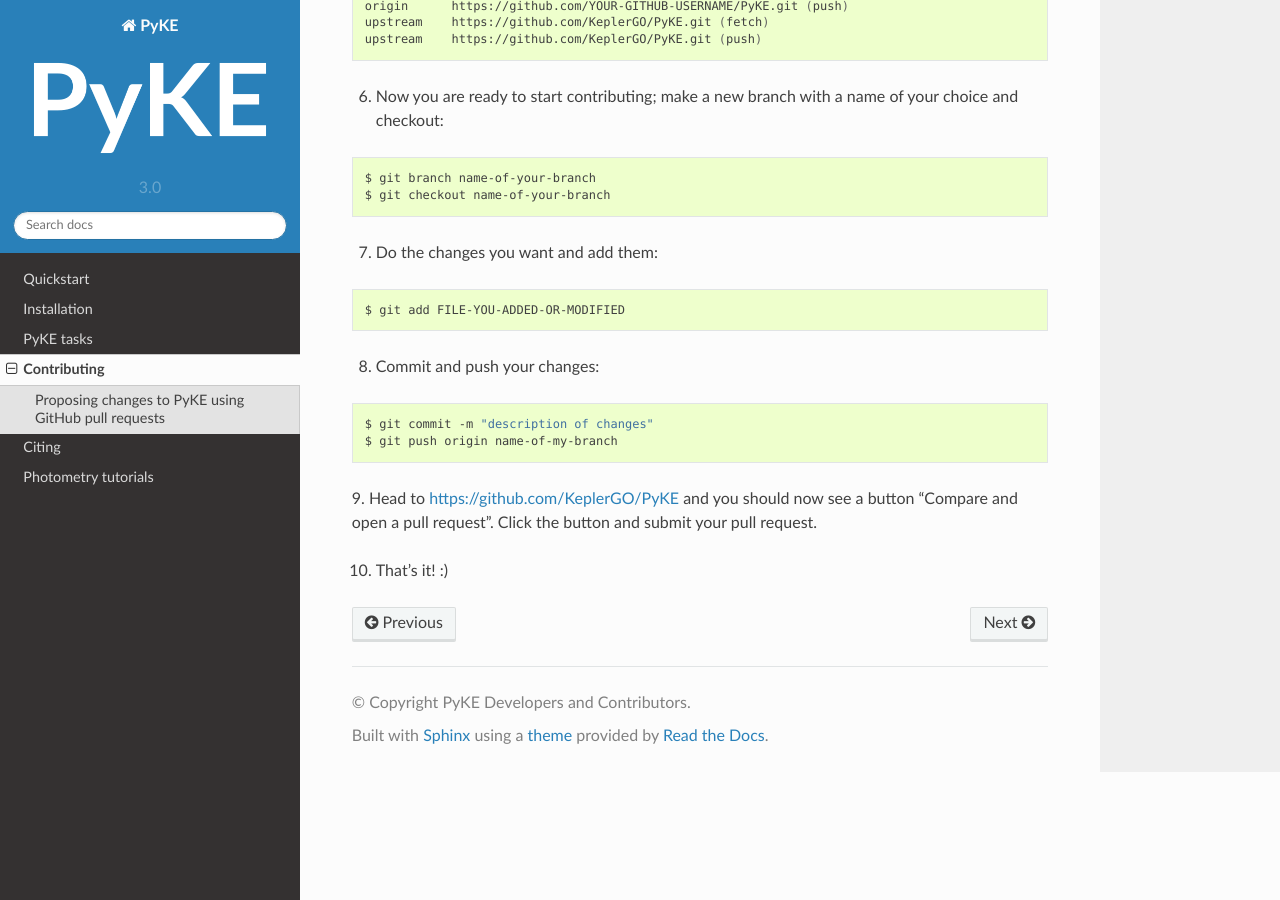
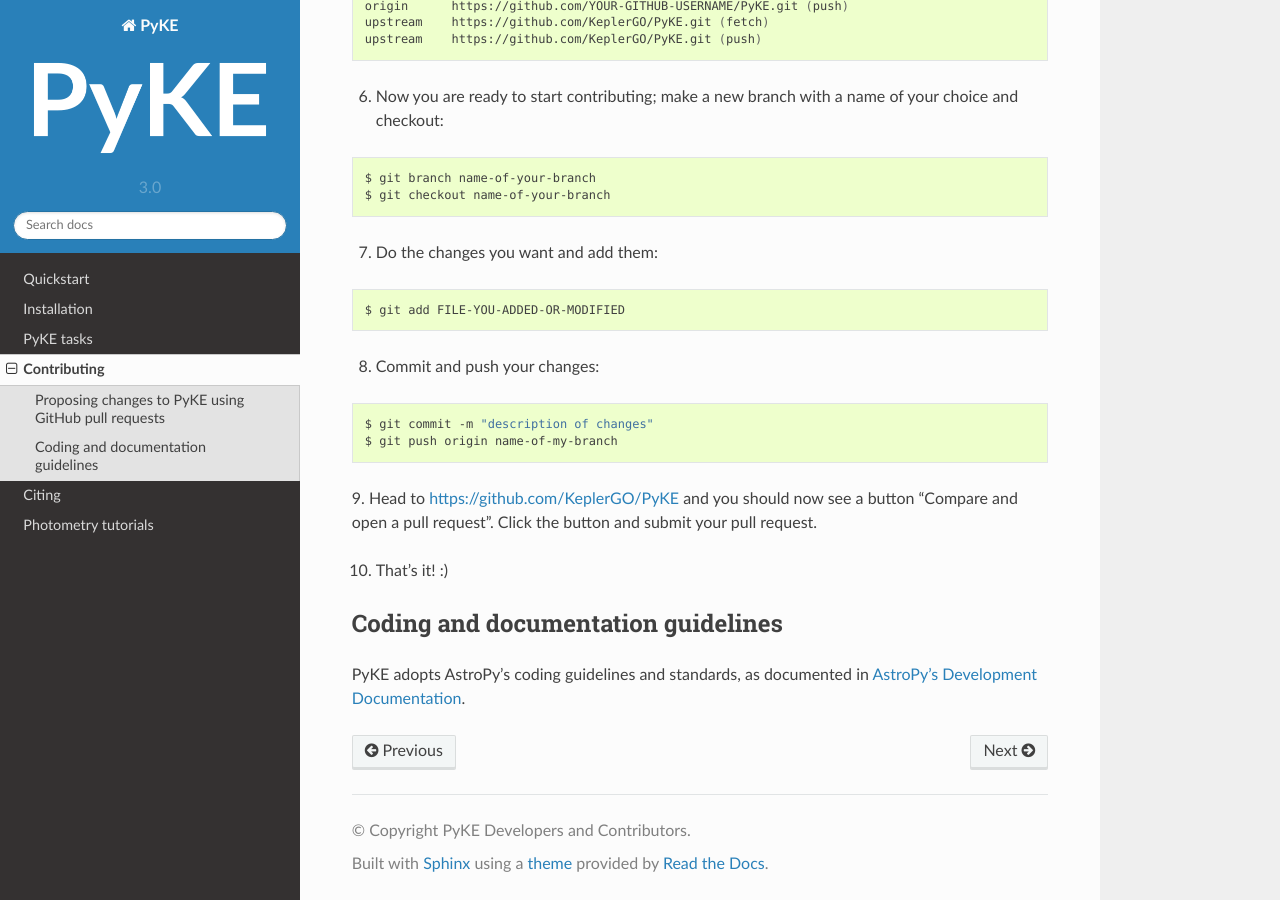
Before and after one commit to KeplerGO/pyke, a Sphinx documentation site: the page built from docs/source/contributing.rst, in a window 1280 px wide and 900 px high, scrolled down 1229 px. Built offline with Sphinx 7.4.7 and the Read the Docs theme 2.0.0, drawn with Linux system fonts in a browser that asks for light colours.

Commit message:
Add link to astropy's development documentation

```diff
--- a/docs/source/contributing.rst
+++ b/docs/source/contributing.rst
@@ -85,3 +85,10 @@ You should see something like this:
 \
 
 10. That's it! :)
+
+
+Coding and documentation guidelines
+-----------------------------------
+
+PyKE adopts AstroPy's coding guidelines and standards,
+as documented in `AstroPy's Development Documentation <http://docs.astropy.org/en/stable/index.html#developer-documentation>`_.
```
